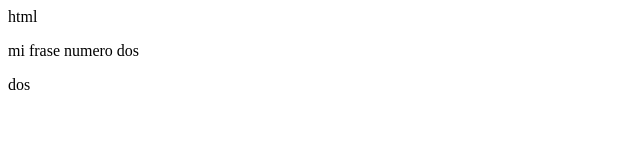
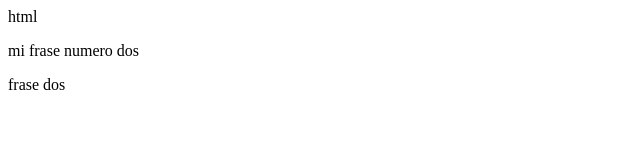
Before and after one commit to sandriiix01/webapp, a plain HTML site: page index.html in a window 1280 px wide. Shown: the full height of the page, 0-640 px from the left. Drawn offline with Linux system fonts and the light colour scheme.

Commit message:
cambio 2

```diff
--- a/index.html
+++ b/index.html
@@ -6,7 +6,6 @@
 </head>
 <body>
   <p> mi frase numero dos </p>
-<p> dos
-</p>
+<p> frase dos </p>
 </body>
 </html>
```
